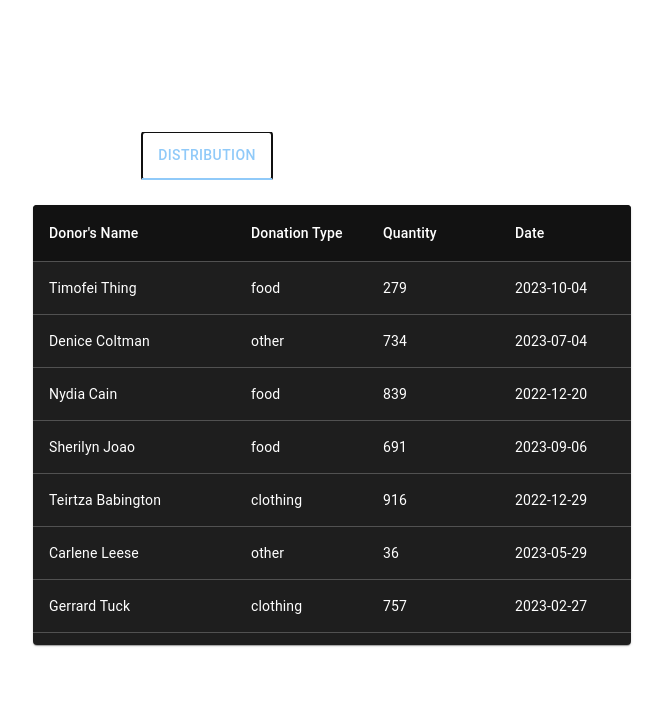
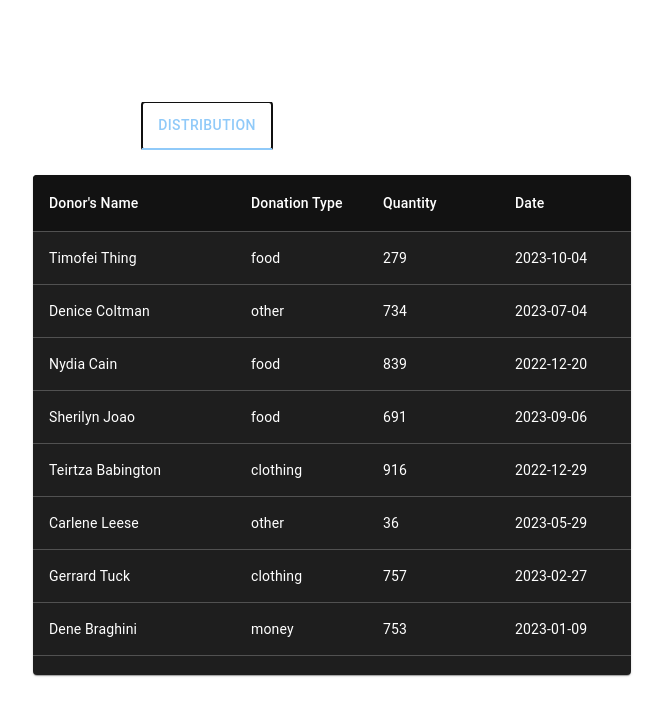
Before and after one commit to Sep272022/test-repo, a React (Vite) app: page / in a window 1280 px wide. Both pictures are taken after a click on the tab "DISTRIBUTION". Shown: the top 716 px of the page, without its empty margins (308-971 px from the left). Built offline with nearby package versions, Linux system fonts and the light colour scheme.

Commit message:
Modularize Table

```diff
--- a/src/components/distribution/Distribution.tsx
+++ b/src/components/distribution/Distribution.tsx
@@ -1,30 +1,10 @@
-import {
-  Paper,
-  Table,
-  TableBody,
-  TableCell,
-  TableContainer,
-  TableHead,
-  TableRow,
-} from "@mui/material";
+import { Paper, Table, TableBody, TableContainer } from "@mui/material";
 import { useEffect, useState } from "react";
 import Donation from "../../types/Donation";
 import { getAllDonations } from "../../utils/api";
-
-interface Column {
-  id: keyof Donation;
-  label: string;
-  minWidth?: number;
-  align?: "right";
-  format?: (value: number) => string;
-}
-
-const column: Column[] = [
-  { id: "name", label: "Donor's Name", minWidth: 170 },
-  { id: "type", label: "Donation Type", minWidth: 100 },
-  { id: "quantity", label: "Quantity", minWidth: 100 },
-  { id: "date", label: "Date", minWidth: 100 },
-];
+import TableHeader from "../table/TableHeader";
+import TableRowComponent from "../table/TableRowComponent";
+import columns from "../table/columnsConfig";
 
 function Distribution() {
   const [donations, setDonations] = useState<Donation[]>([]);
@@ -36,36 +16,17 @@ function Distribution() {
   // TODO: add skeleton loading
   return (
     <Paper sx={{ width: "100%", overflow: "hidden" }}>
-      <TableContainer sx={{ maxHeight: 440 }}>
+      <TableContainer sx={{ maxHeight: 500 }}>
         <Table stickyHeader aria-label="sticky table">
-          <TableHead>
-            {column.map((column) => (
-              <TableCell
-                key={column.id}
-                align={column.align}
-                style={{ minWidth: column.minWidth }}
-              >
-                {column.label}
-              </TableCell>
+          <TableHeader columns={columns} />
+          <TableBody>
+            {donations.map((donation) => (
+              <TableRowComponent
+                key={donation.id}
+                donation={donation}
+                columns={columns}
+              />
             ))}
-          </TableHead>
-          <TableBody>
-            {donations.map((donation: Donation) => {
-              return (
-                <TableRow hover role="checkbox" tabIndex={-1} key={donation.id}>
-                  {column.map((column) => {
-                    const value = donation[column.id];
-                    return (
-                      <TableCell key={column.id} align={column.align}>
-                        {column.format && typeof value === "number"
-                          ? column.format(value)
-                          : value}
-                      </TableCell>
-                    );
-                  })}
-                </TableRow>
-              );
-            })}
           </TableBody>
         </Table>
       </TableContainer>
--- /dev/null
+++ b/src/components/table/TableHeader.tsx
@@ -0,0 +1,25 @@
+import TableCell from "@mui/material/TableCell/TableCell";
+import TableHead from "@mui/material/TableHead/TableHead";
+import { Column } from "../../types/Column";
+
+interface TableHeaderProps {
+  columns: Column[];
+}
+
+function TableHeader({ columns }: TableHeaderProps) {
+  return (
+    <TableHead>
+      {columns.map((column) => (
+        <TableCell
+          key={column.id}
+          align={column.align}
+          style={{ minWidth: column.minWidth }}
+        >
+          {column.label}
+        </TableCell>
+      ))}
+    </TableHead>
+  );
+}
+
+export default TableHeader;
--- /dev/null
+++ b/src/components/table/TableRowComponent.tsx
@@ -0,0 +1,28 @@
+import TableCell from "@mui/material/TableCell/TableCell";
+import TableRow from "@mui/material/TableRow/TableRow";
+import { Column } from "../../types/Column";
+import Donation from "../../types/Donation";
+
+interface TableRowComponentProps {
+  donation: Donation;
+  columns: Column[];
+}
+
+function TableRowComponent({ donation, columns }: TableRowComponentProps) {
+  return (
+    <TableRow hover role="checkbox" tabIndex={-1} key={donation.id}>
+      {columns.map((column) => {
+        const value = donation[column.id];
+        return (
+          <TableCell key={column.id} align={column.align}>
+            {column.format && typeof value === "number"
+              ? column.format(value)
+              : value}
+          </TableCell>
+        );
+      })}
+    </TableRow>
+  );
+}
+
+export default TableRowComponent;
--- /dev/null
+++ b/src/components/table/columnsConfig.ts
@@ -0,0 +1,10 @@
+import { Column } from "../../types/Column";
+
+const columns: Column[] = [
+  { id: "name", label: "Donor's Name", minWidth: 170 },
+  { id: "type", label: "Donation Type", minWidth: 100 },
+  { id: "quantity", label: "Quantity", minWidth: 100 },
+  { id: "date", label: "Date", minWidth: 100 },
+];
+
+export default columns;
--- /dev/null
+++ b/src/types/Column.ts
@@ -0,0 +1,9 @@
+import Donation from "./Donation";
+
+export interface Column {
+  id: keyof Donation;
+  label: string;
+  minWidth?: number;
+  align?: "right";
+  format?: (value: number) => string;
+}
```
